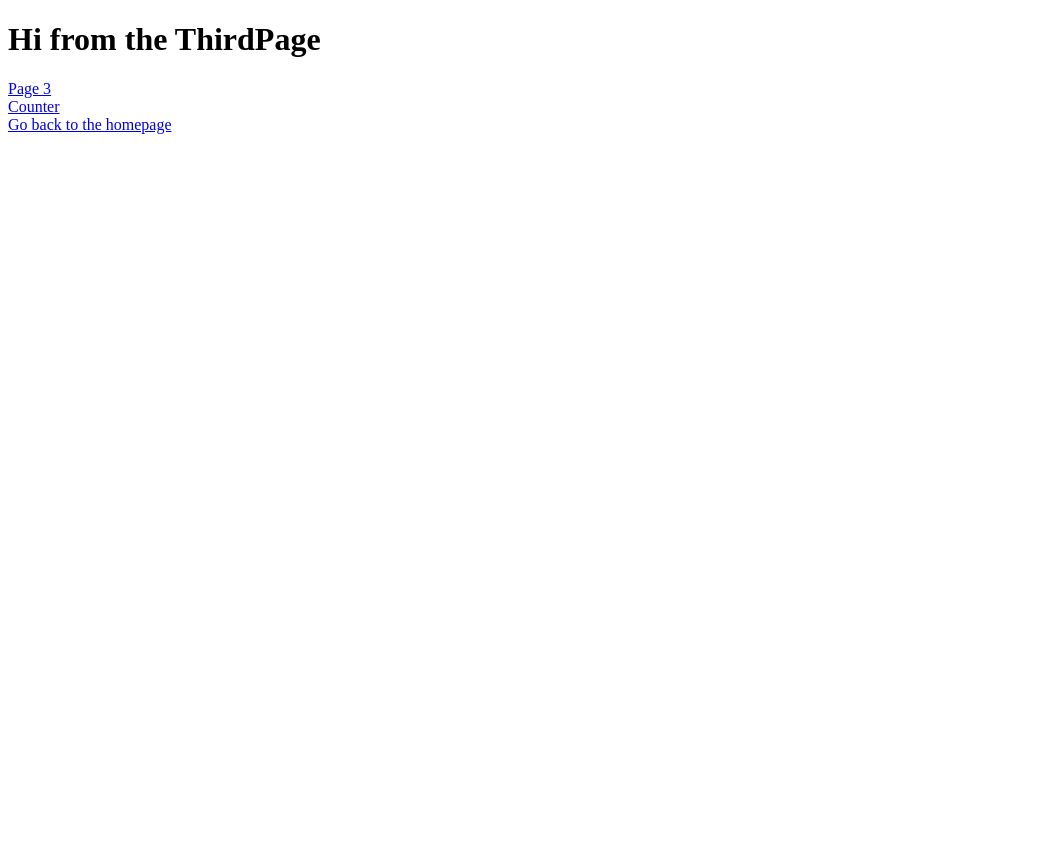
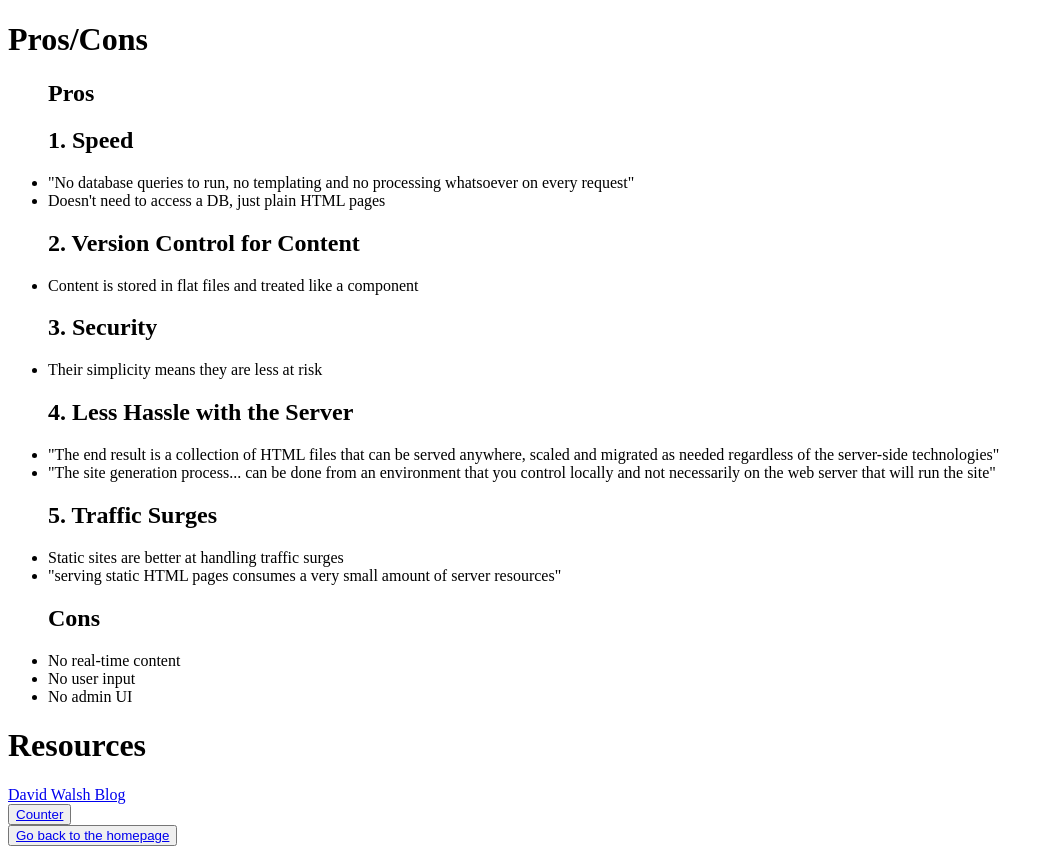
Before and after one commit to Rachel-Hicken/gatsby-example, a Gatsby site in the folder tutorial-part-one/: page /page-3 in a window 1280 px wide. Shown: the whole page, without its empty margins (0-1054 px from the left). Before the commit the page ends 800 px from the top, so only its background shows below. Built offline with nearby package versions, Linux system fonts and the light colour scheme; Gatsby itself is replaced by a stand-in of ours.

Commit message:
building out

```diff
--- a/tutorial-part-one/gatsby-config.js
+++ b/tutorial-part-one/gatsby-config.js
@@ -1,6 +1,6 @@
 module.exports = {
   siteMetadata: {
-    title: 'Gatsby Default Starter',
+    title: 'Cats Love to Dance',
   },
   plugins: ['gatsby-plugin-react-helmet'],
 }
--- a/tutorial-part-one/src/components/header.js
+++ b/tutorial-part-one/src/components/header.js
@@ -4,7 +4,7 @@ import Link from 'gatsby-link'
 const Header = ({ siteTitle }) => (
   <div
     style={{
-      background: 'rebeccapurple',
+      background: 'seagreen',
       marginBottom: '1.45rem',
     }}
   >
--- a/tutorial-part-one/src/pages/page-3.js
+++ b/tutorial-part-one/src/pages/page-3.js
@@ -2,14 +2,44 @@ import React from 'react'
 import Link from 'gatsby-link'
 
 const ThirdPage = () => (
-  <div>
-    <h1>Hi from the ThirdPage</h1>
-    <Link to="/page-3/">Page 3</Link>
     <div>
-      <Link to="/counter/">Counter</Link>
+        <h1>Pros/Cons</h1>
+        <ul>
+            <h2>Pros</h2>
+            <h2>1. Speed</h2>
+            <li>"No database queries to run, no templating and no processing whatsoever on every request"</li>
+            <li>Doesn't need to access a DB, just plain HTML pages</li>
+            <h2>2. Version Control for Content</h2>
+            <li>Content is stored in flat files and treated like a component</li>
+            <h2>3. Security</h2>
+            <li>Their simplicity means they are less at risk</li>
+            <h2>4. Less Hassle with the Server</h2>
+            <li>"The end result is a collection of HTML files that can be served anywhere, scaled and migrated as needed regardless of the server-side technologies"</li>
+            <li>"The site generation process... can be done from an environment that you control locally and not necessarily on the web server that will run the site"</li>
+            <h2>5. Traffic Surges</h2>
+            <li>Static sites are better at handling traffic surges</li>
+            <li>"serving static HTML pages consumes a very small amount of server resources"</li>
+        </ul>
+
+        <ul>
+            <h2>Cons</h2>
+            <li>No real-time content</li>
+            <li>No user input</li>
+            <li>No admin UI</li>
+
+        </ul>
+        <div>
+            <h1>Resources</h1>
+            <Link to="https://davidwalsh.name/introduction-static-site-generators">David Walsh Blog</Link>
+        </div>
+        <div>
+            <button><Link to="/counter/">Counter</Link></button>
+        </div>
+        <div>
+            <button><Link to="/">Go back to the homepage</Link></button>
+        </div>
+
     </div>
-    <Link to="/">Go back to the homepage</Link>
-  </div>
 )
 
 export default ThirdPage
```
Also changed, not shown: tutorial-part-one/src/pages/index.js (+3 -4 lines), tutorial-part-one/src/pages/page-2.js (+22 -2 lines).
